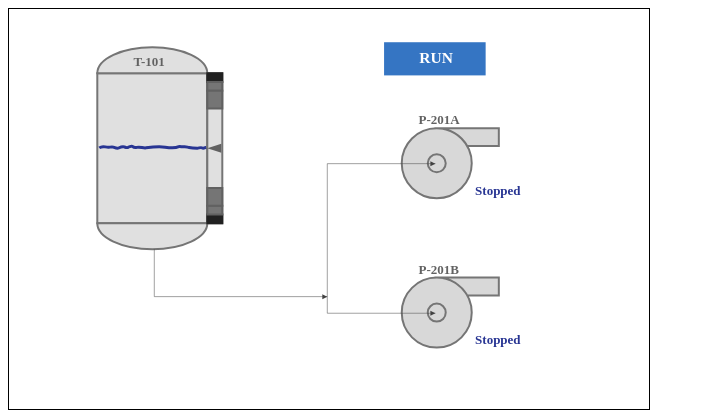
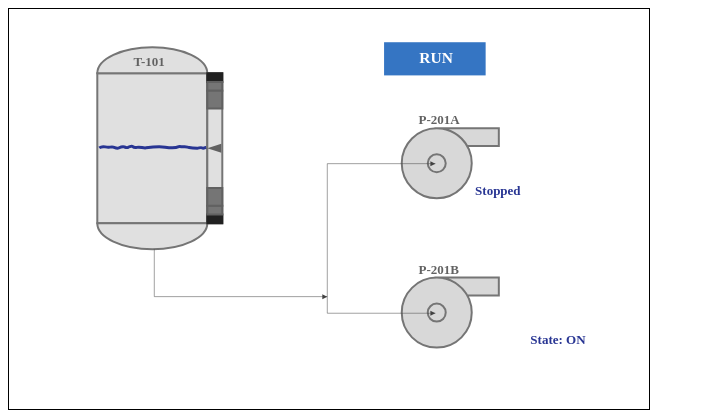
Before and after one commit to alex-controlx/red-dashboard-svg-control, a website: page app/view2/ui_template_v2.html in a window 1280 px wide. Shown: the whole page, without its empty margins (0-705 px from the left). Drawn offline with Linux system fonts and the light colour scheme.

Commit message:
adding tspan in text tag for testing "status"

```diff
--- a/app/view2/ui_template_v2.html
+++ b/app/view2/ui_template_v2.html
@@ -55,13 +55,15 @@
             <text style="fill: rgb(98, 98, 98); font-size: 26px; font-weight: 700; white-space: pre;" x="963.593" y="522.202"><title>Name</title>P-201A</text>
             <text cx-class="status" style="fill: rgb(40, 53, 147); font-size: 26px; font-weight: 700; white-space: pre;" x="1076.706" y="662.936"><title>Status</title>Stopped</text>
         </g>
-        <g id="P-101B" cx-class="hide" transform="matrix(1, 0, 0, 1, -144.527634, 7.183367)">
+        <g cx-id="P-101B" cx-class="hide" transform="matrix(1, 0, 0, 1, -144.527634, 7.183367)">
             <path cx-class="color" d="M 1018 600 C 1018 609.941 1009.941 618 1000 618 C 990.059 618 982 609.941 982 600 C 982 590.059 990.059 582 1000 582 C 1009.941 582 1018 590.059 1018 600 Z M 1070 600 C 1070 638.66 1038.66 670 1000 670 C 961.34 670 930 638.66 930 600 C 930 561.34 961.34 530 1000 530 C 1038.66 530 1070 561.34 1070 600 Z M 997.535 530 L 1124.172 530 L 1124.172 565.577 L 1060.965 565.577 C 1048.946 544.336 1026.147 530 1000 530 C 999.175 530 998.353 530.014 997.535 530.043 L 997.535 530 Z" style="fill: rgb(216, 216, 216); stroke: rgb(117, 117, 117); stroke-width: 2px; vector-effect: non-scaling-stroke;">
                 <title>Unit</title>
             </path>
             <title>Pump 2</title>
             <text style="fill: rgb(98, 98, 98); font-size: 26px; font-weight: 700; white-space: pre;" x="963.593" y="522.202">P-201B</text>
-            <text style="fill: rgb(40, 53, 147); font-size: 26px; font-weight: 700; white-space: pre;" x="1076.706" y="662.936"><title>Status</title>Stopped</text>
+            <text cx-class="status" style="fill: rgb(40, 53, 147); font-size: 26px; font-weight: 700; white-space: pre;" x="1076.706" y="662.936">
+                State: <tspan>ON</tspan>
+            </text>
         </g>
         <g>
             <line style="stroke: rgb(66, 66, 66);" x1="290.589" y1="480.453" x2="290.589" y2="575.261"/>
```
